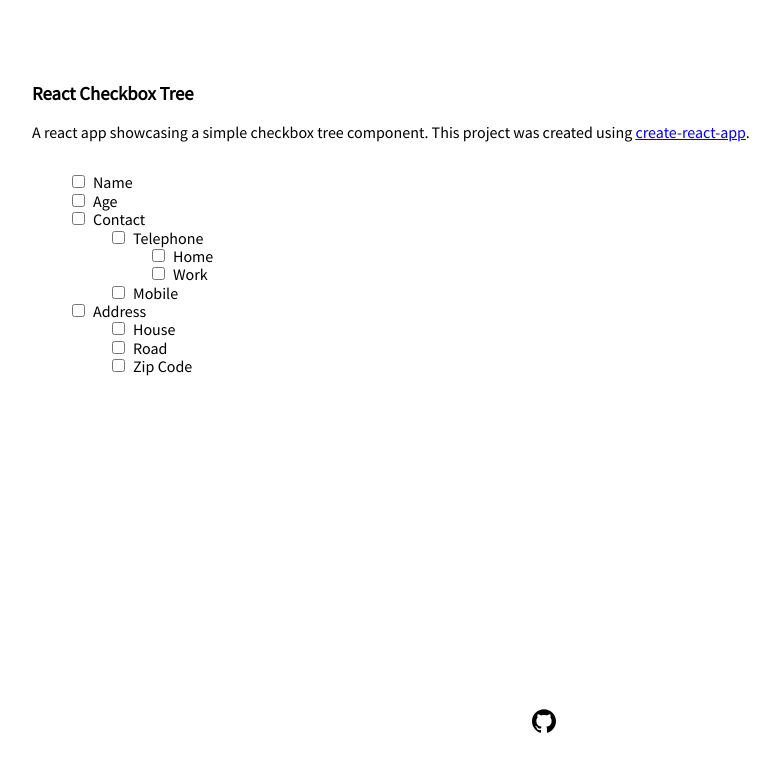
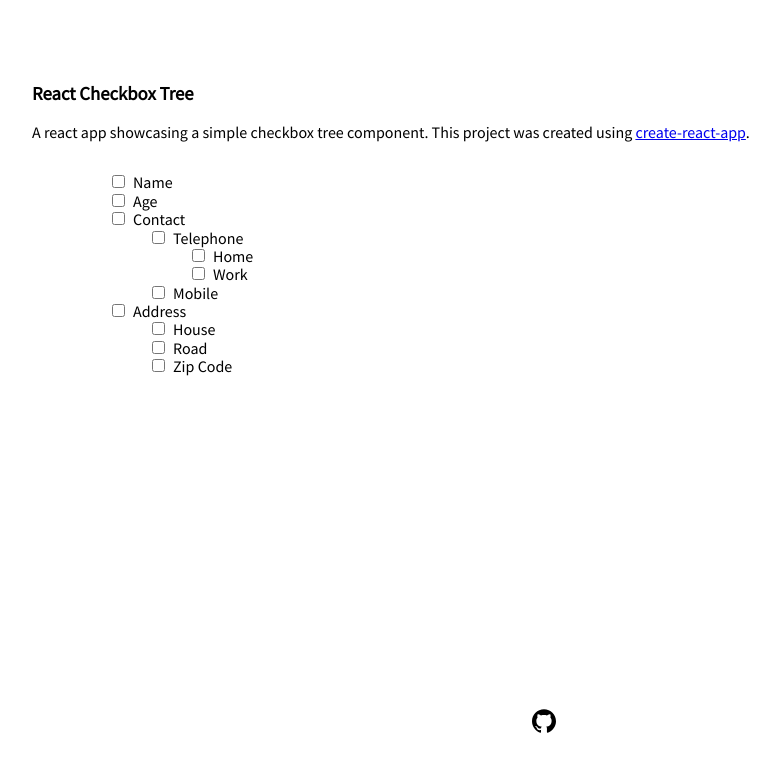
Before and after one commit to joelgeorgev/react-checkbox-tree, a React (Create React App) app: page / in a window 1280 px wide. Shown: the top 772 px of the page, without its empty margins (96-875 px from the left). Built offline with nearby package versions, Linux system fonts and the light colour scheme.

Commit message:
Add accessibility enhancements

```diff
--- a/src/App.js
+++ b/src/App.js
@@ -6,7 +6,8 @@ import github from './assets/github.svg'
 
 export const App = () => {
   return (
-    <div className='flex flex-column w-80 mw8 vh-100 center pv5'>
+    <main role='main'>
+      <section className='flex flex-column w-80 mw8 vh-100 center pv5'>
         <div className='flex flex-auto flex-column'>
           <Intro />
           <CheckboxTree />
@@ -16,6 +17,7 @@ export const App = () => {
             <img src={github} alt='GitHub' />
           </a>
         </div>
-    </div>
+      </section>
+    </main>
   )
 }
--- a/src/components/Checkbox.js
+++ b/src/components/Checkbox.js
@@ -10,17 +10,21 @@ export const Checkbox = ({ id, nodes, onToggle }) => {
     <React.Fragment key={id}>
       {key &&
         <li>
-          <input type='checkbox' checked={checked} className='pointer'
-            onChange={handleChange} />
-          <label className='ml2'>{key}</label>
+          <label>
+            <input type='checkbox' checked={checked} className='mr2 pointer'
+              onChange={handleChange} />{key}
+          </label>
         </li>}
       {childIds.length ?
-        (<ul className='list'>
-          {childIds.map((childId) => {
-            return (<Checkbox key={childId} id={childId}
-              nodes={nodes} onToggle={onToggle} />)
-          })}
-        </ul>)
+        (<li>
+          <ul className='list'>
+            {childIds.map((childId) => {
+              return (<Checkbox key={childId} id={childId}
+                nodes={nodes} onToggle={onToggle} />)
+            })}
+          </ul>
+        </li>
+        )
         :
         null}
     </React.Fragment>
--- a/src/components/CheckboxTree.js
+++ b/src/components/CheckboxTree.js
@@ -12,6 +12,8 @@ export const CheckboxTree = () => {
   }
 
   return (
-    <Checkbox id={0} nodes={nodes} onToggle={toggleCheckbox} />
+    <ul className='list'>
+      <Checkbox id={0} nodes={nodes} onToggle={toggleCheckbox} />
+    </ul>
   )
 }
```
Also changed, not shown: 1 other file (tests, documents, lock files or other folders). Lines whose indentation alone changed are shown as unchanged.
